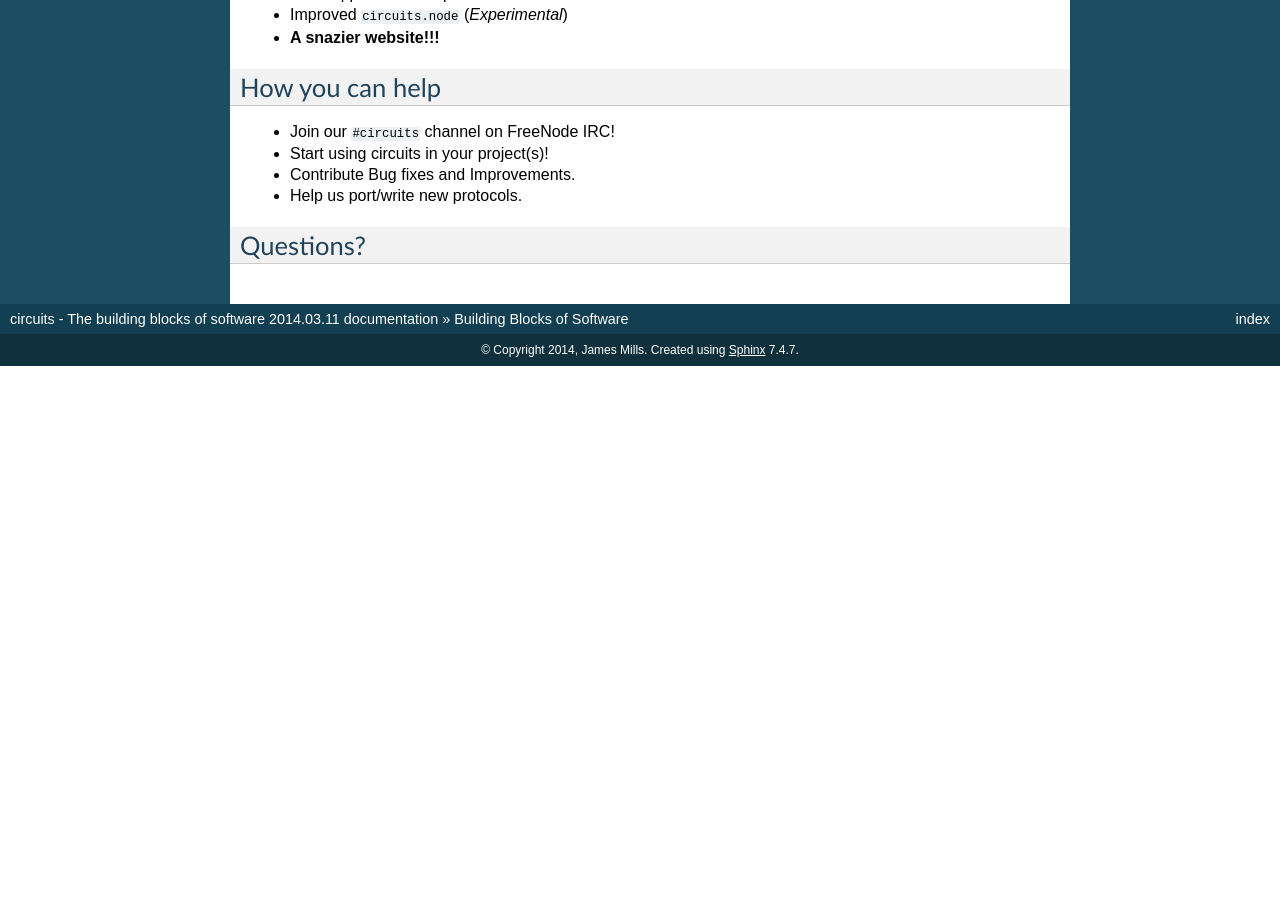
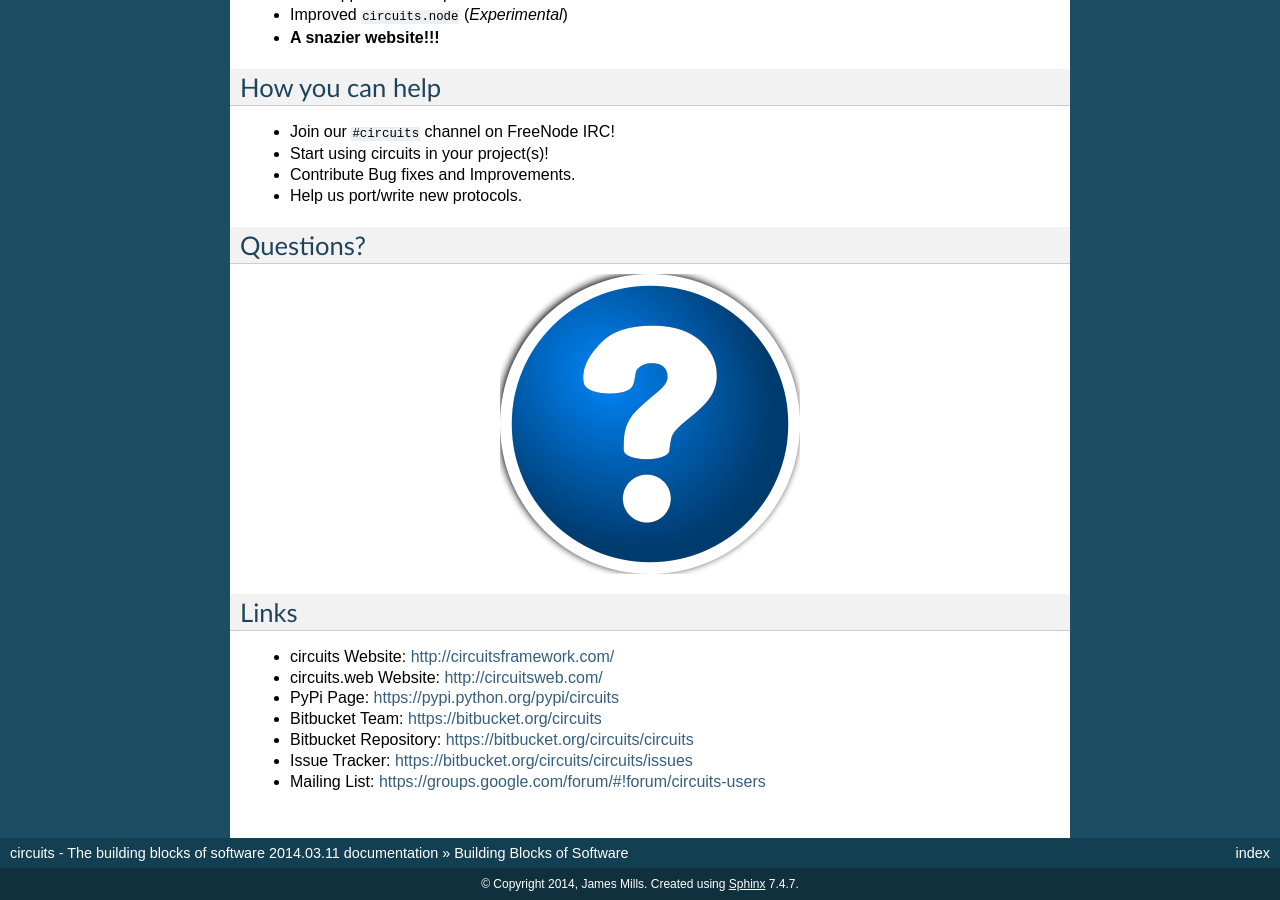
Before and after one commit to circuits/pycon, a Sphinx documentation site: the page built from source/index.rst, in a window 1280 px wide and 900 px high, scrolled down 4340 px. Built offline with Sphinx 7.4.7, drawn with Linux system fonts in a browser that asks for light colours; formulas are drawn with MathJax 3; before the commit the page ends 4706 px from its top, so only the background shows below that.

Commit message:
Add center-aligned questions image

```diff
--- a/source/index.rst
+++ b/source/index.rst
@@ -259,3 +259,18 @@ How you can help
 
 Questions?
 ==========
+
+.. image:: /_static/images/questions.png
+   :align: center
+
+
+Links
+=====
+
+* circuits Website: http://circuitsframework.com/
+* circuits.web Website: http://circuitsweb.com/
+* PyPi Page: https://pypi.python.org/pypi/circuits
+* Bitbucket Team: https://bitbucket.org/circuits
+* Bitbucket Repository: https://bitbucket.org/circuits/circuits
+* Issue Tracker: https://bitbucket.org/circuits/circuits/issues
+* Mailing List: https://groups.google.com/forum/#!forum/circuits-users
```
Also changed, not shown: source/_static/images/questions.png (added).
